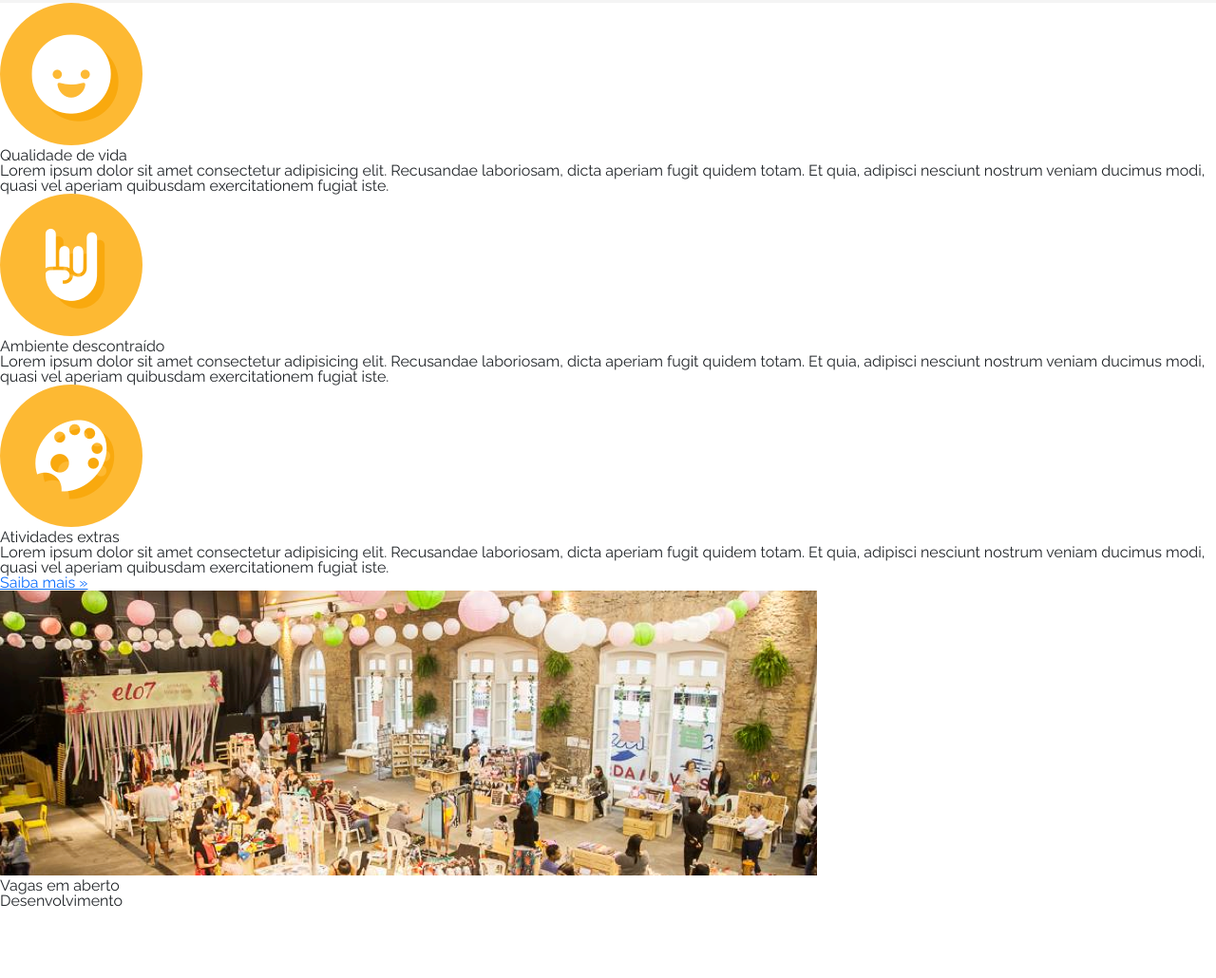
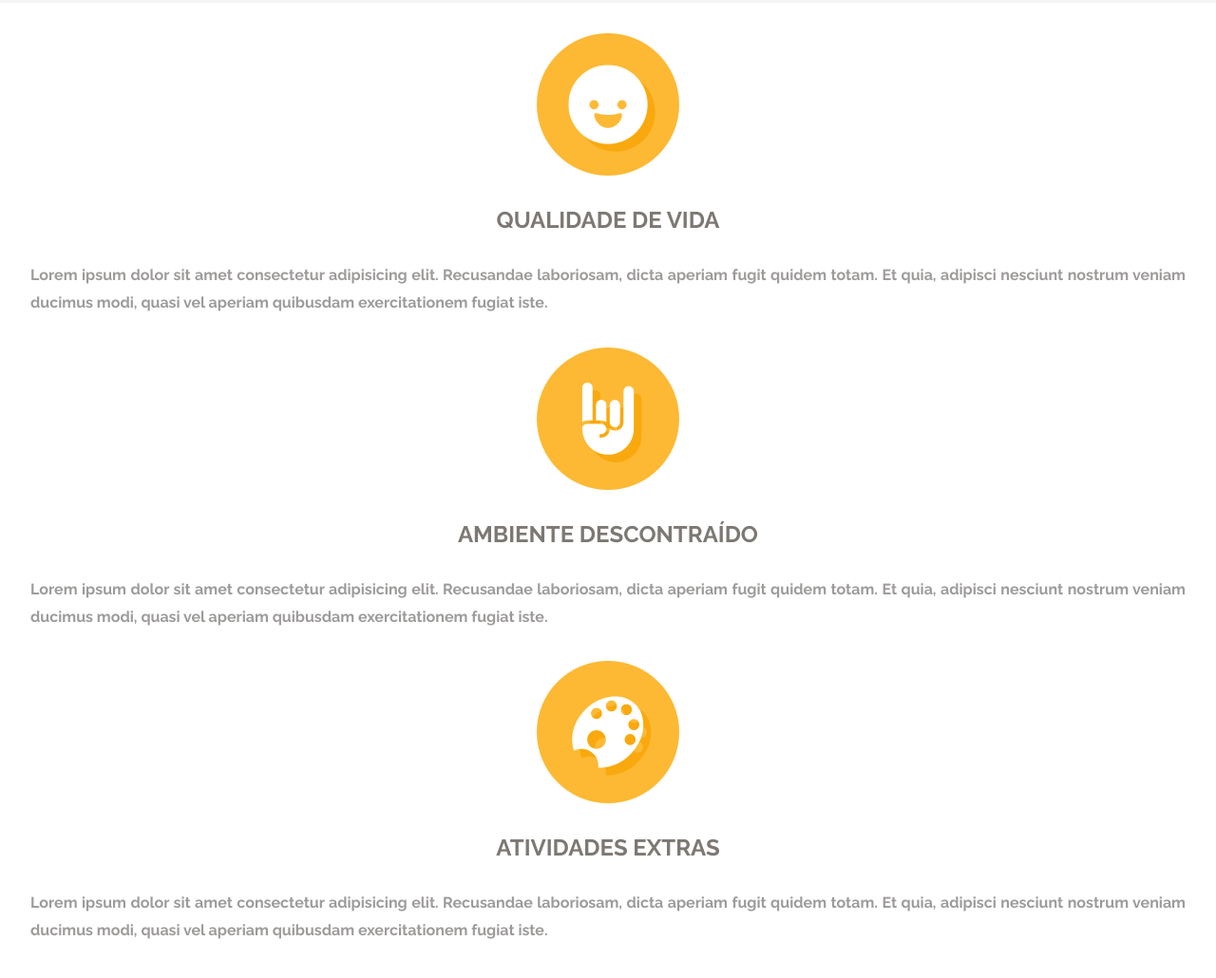
Before and after one commit to Jonas-Sousa/Desafio-Elo7, a plain HTML site: page index.html in a window 1280 px wide. Shown: the part 2136-3166 px from the top of the page at 95% size. Before the commit the page ends 3093 px from the top, so only its background shows below. Drawn offline with nearby package versions, Linux system fonts and the light colour scheme.

Commit message:
Criação do componente _diferencial

```diff
--- a/index.html
+++ b/index.html
@@ -116,15 +116,15 @@
                 </div>
 
             </section>
-        <!-- Final sessão Palavras do CEO e equipe Elo7-->
+            <!-- Final sessão Palavras do CEO e equipe Elo7-->
 
             <!-- Inicio sessão Diferenciais do Elo7-->
             <section>
 
-                <ul>
+                <ul class="diferencial">
 
-                    <li >
-                        <figure >
+                    <li class="qualidade">
+                        <figure class="img-qualidade">
                             <img src="./img/qualidade.png" alt="">
                         </figure>
                         <div>
@@ -138,8 +138,8 @@
                             </p>
                         </div>
                     </li>
-                    <li >
-                        <figure >
+                    <li class="descontracao">
+                        <figure class="img-descontracao">
                             <img src="./img/descontracao.png" alt="">
                         </figure>
                         <div>
@@ -152,8 +152,8 @@
                             quasi vel aperiam quibusdam exercitationem fugiat iste.
                         </p>
                     </li>
-                    <li >
-                        <figure >
+                    <li class="atividades">
+                        <figure class="img-atividades">
                             <img src="./img/atividades.png" alt="">
                         </figure>
                         <div>
@@ -171,14 +171,15 @@
 
 
                 </div>
-                <div >
+                <div class="texto-destaque">
                     <a href="https://elo7.gupy.io">
                         <span>Saiba mais &#187;</span>
                     </a>
                 </div>
-                <figure >
-                    <img src="./img/foto-bottom.png" alt="">
+                <figure class="img-bottom">
+                    <img src="./img/foto-bottom.png" alt="foto festa junina Elo7">
                 </figure>
+
 
             </section>
             <!-- Final sessão Diferenciais do Elo7-->
--- /dev/null
+++ b/style/componentes/_diferencial.scss
@@ -0,0 +1,20 @@
+@import './index.scss';
+
+.diferencial{
+    margin: 2rem 0;
+   .qualidade, .descontracao, .atividades, .texto-destaque {
+        display: flex;
+        flex-direction: column;
+        align-items: center;
+
+        h2 {
+            @include texto-titulo();
+            margin-top: 2rem;
+        }
+        p {
+            @include texto-paragrafo ();
+
+        }
+    }
+
+}
--- a/style/style.scss
+++ b/style/style.scss
@@ -9,3 +9,4 @@
 @import './componentes/texto-destaque';
 @import './componentes/ceo-container';
 @import './componentes/equipe';
+@import './componentes/diferencial';
```
Also changed, not shown: style/style.css, 1 other file.
